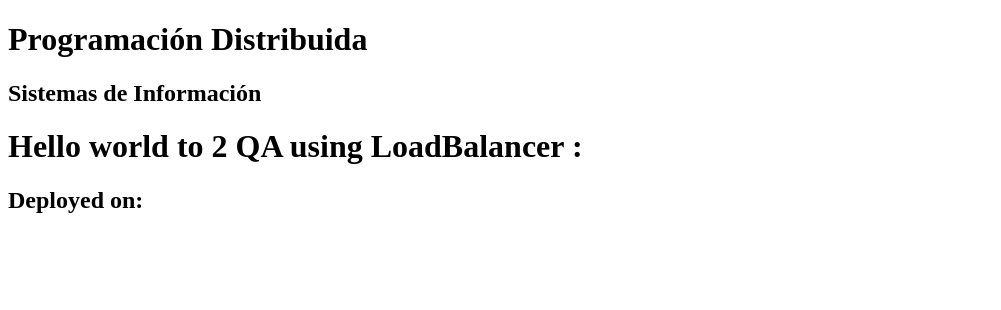
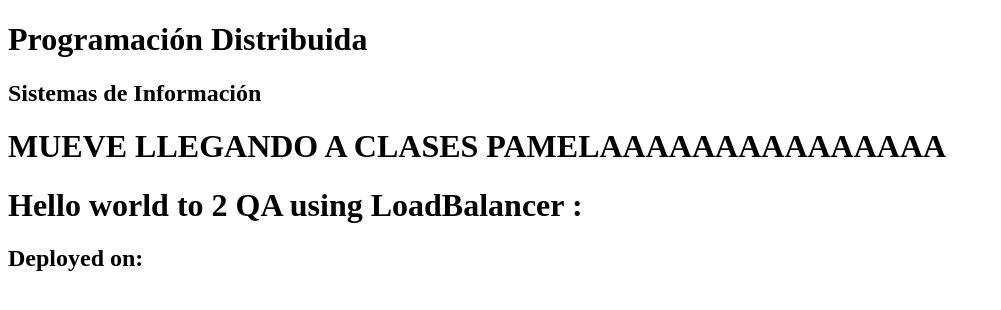
Before and after one commit to MarcosSuntaxi/HelloWorldHTML, a plain HTML site: page index.html in a window 1280 px wide. Shown: the whole page, without its empty margins (0-1001 px from the left). Drawn offline with Linux system fonts and the light colour scheme.

Commit message:
feat: :sparkles: edit .html

```diff
--- a/index.html
+++ b/index.html
@@ -8,6 +8,7 @@
 <body>
     <h1>Programación Distribuida</h1>
     <h2>Sistemas de Información</h2>
+    <h1>MUEVE LLEGANDO A CLASES PAMELAAAAAAAAAAAAAAA</h1>
 
     <!-- Mostrar la IP pública de la instancia -->
     <h1>Hello world to 2 QA using LoadBalancer : </h1>
```
